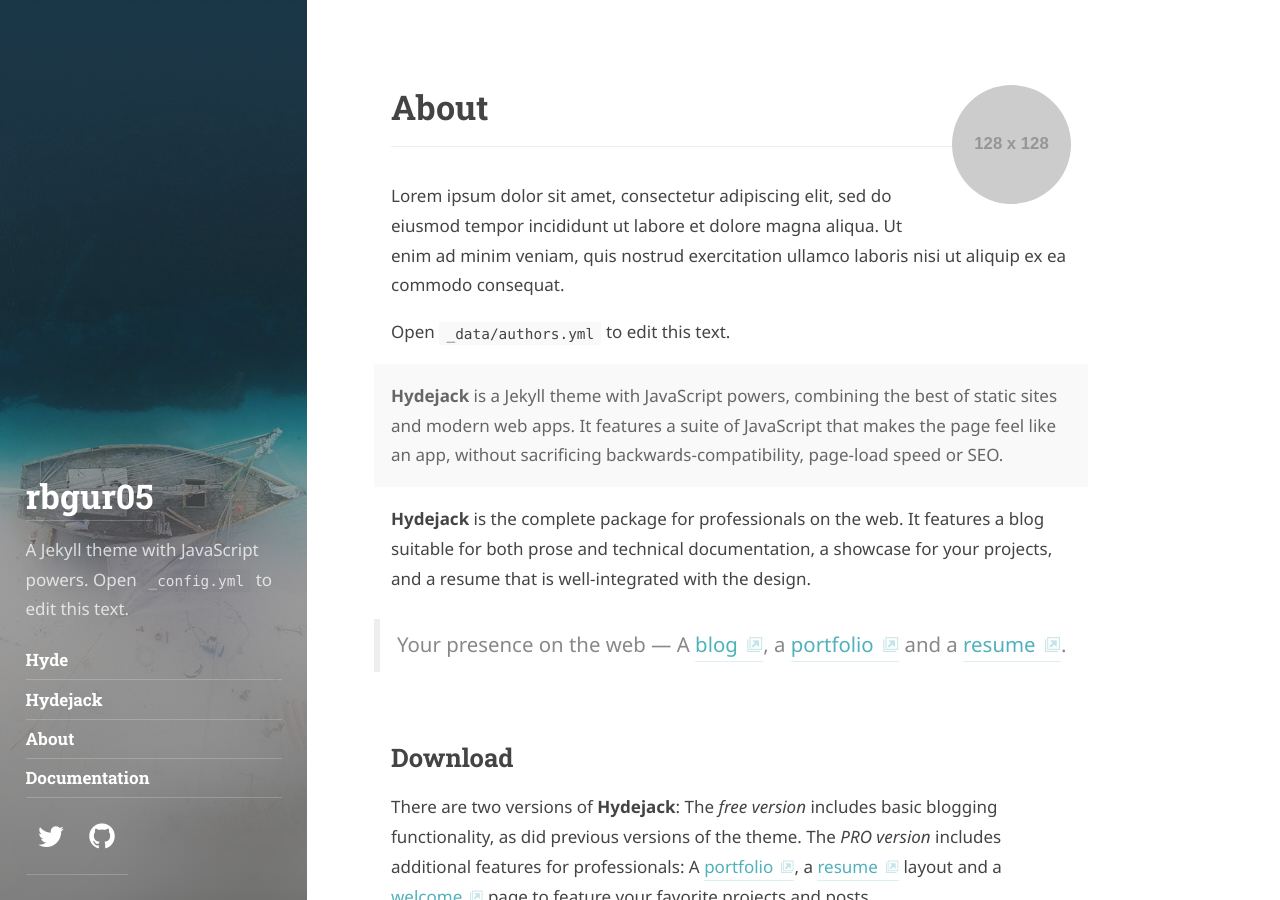
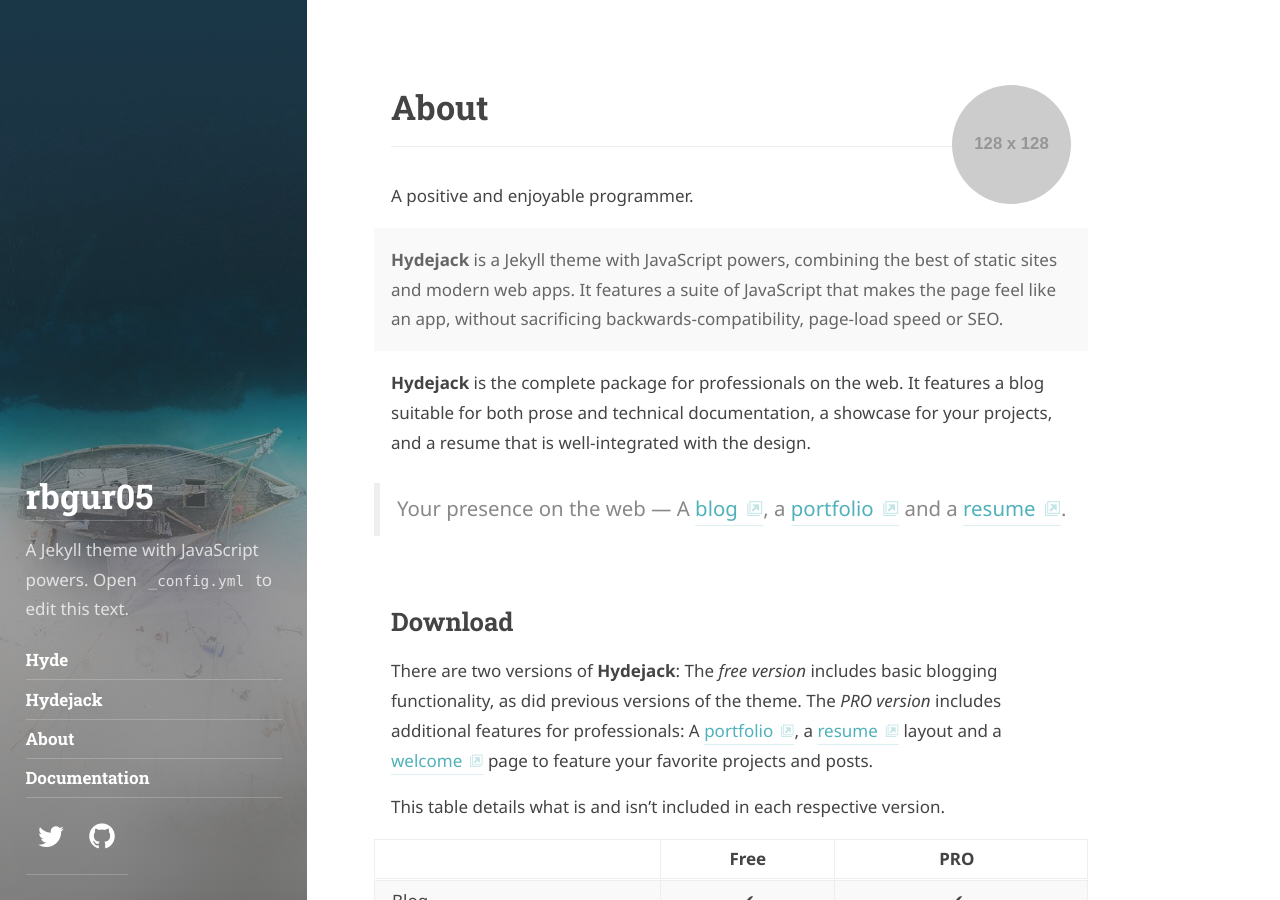
Before and after one commit to gghcode/blog, a Jekyll site: the page built from about.md, in a window 1280 px wide and 900 px high. Built offline with Jekyll 4.4.1, drawn with Linux system fonts in a browser that asks for light colours; some web fonts are replaced.

Commit message:
Update authors about

```diff
--- a/_data/authors.yml
+++ b/_data/authors.yml
@@ -8,11 +8,7 @@
   # Used at the bottom of each page and at the top of the `about` layout
   # Markdown enabled, can use multiple paragraphs (enabled by `|`)
   about:             |
-    Lorem ipsum dolor sit amet, consectetur adipiscing elit,
-    sed do eiusmod tempor incididunt ut labore et dolore magna aliqua.
-    Ut enim ad minim veniam, quis nostrud exercitation ullamco laboris nisi ut aliquip ex ea commodo consequat.
-
-    Open `_data/authors.yml` to edit this text.
+    A positive and enjoyable programmer.
 
   # This photo will be used in the about section
   picture:
```
